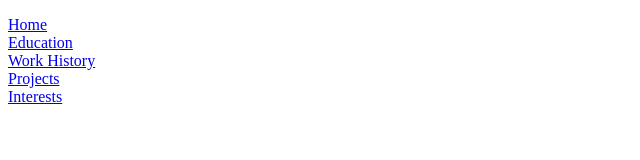
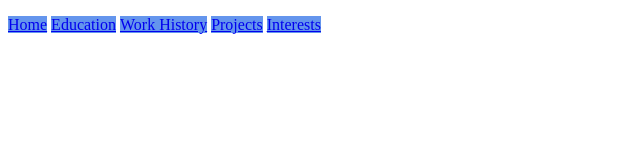
Before and after one commit to Clayton5456/Final-project, a plain HTML site: page index.html in a window 1280 px wide. Shown: the whole page, without its empty margins (0-640 px from the left). Drawn offline with Linux system fonts and the light colour scheme.

Commit message:
Update index.html

```diff
--- a/index.html
+++ b/index.html
@@ -16,7 +16,7 @@
             }
 
 
-            ul.navebar li{
+            ul.navbar li{
 
                  list-style-type: none;
                 margin: 0;
```
